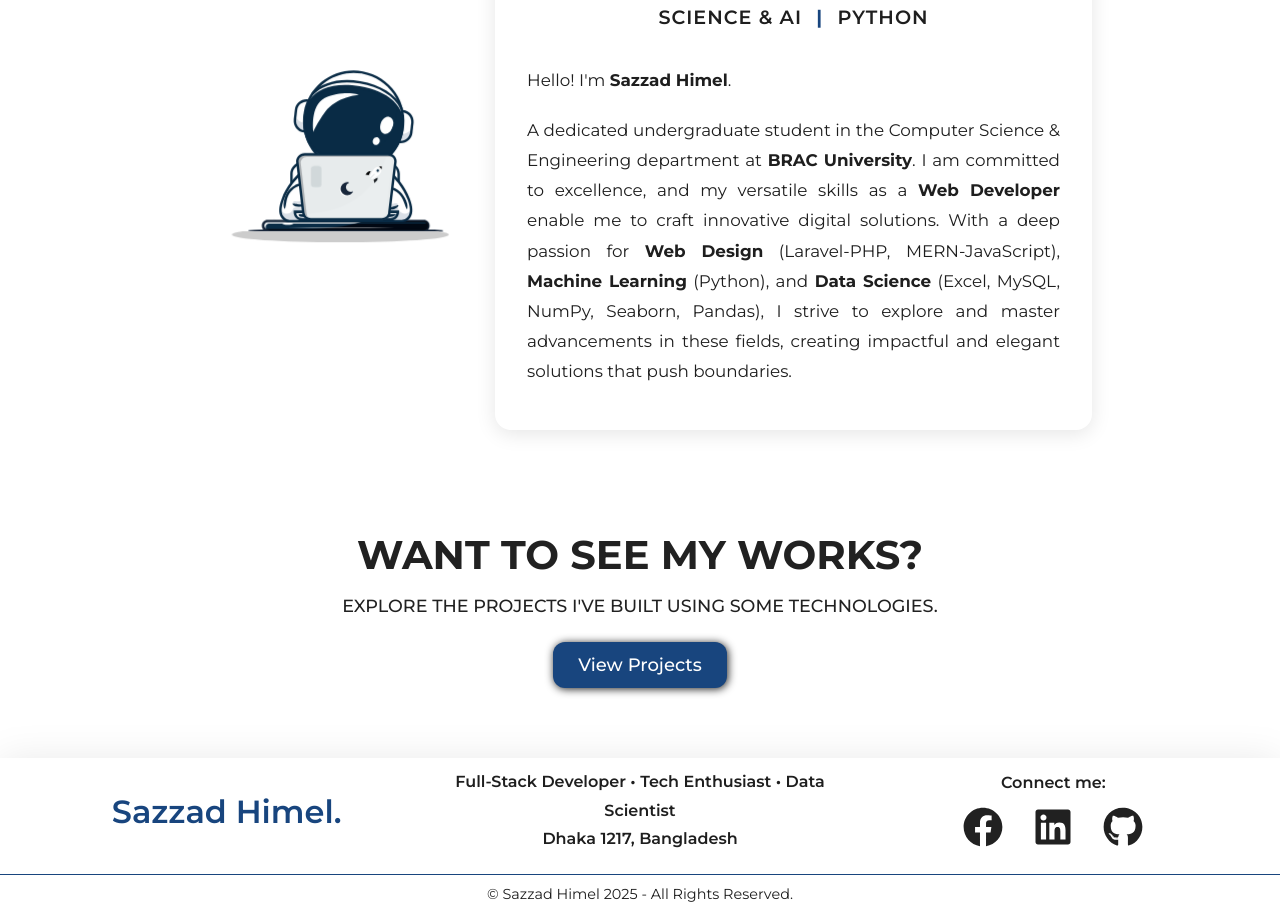
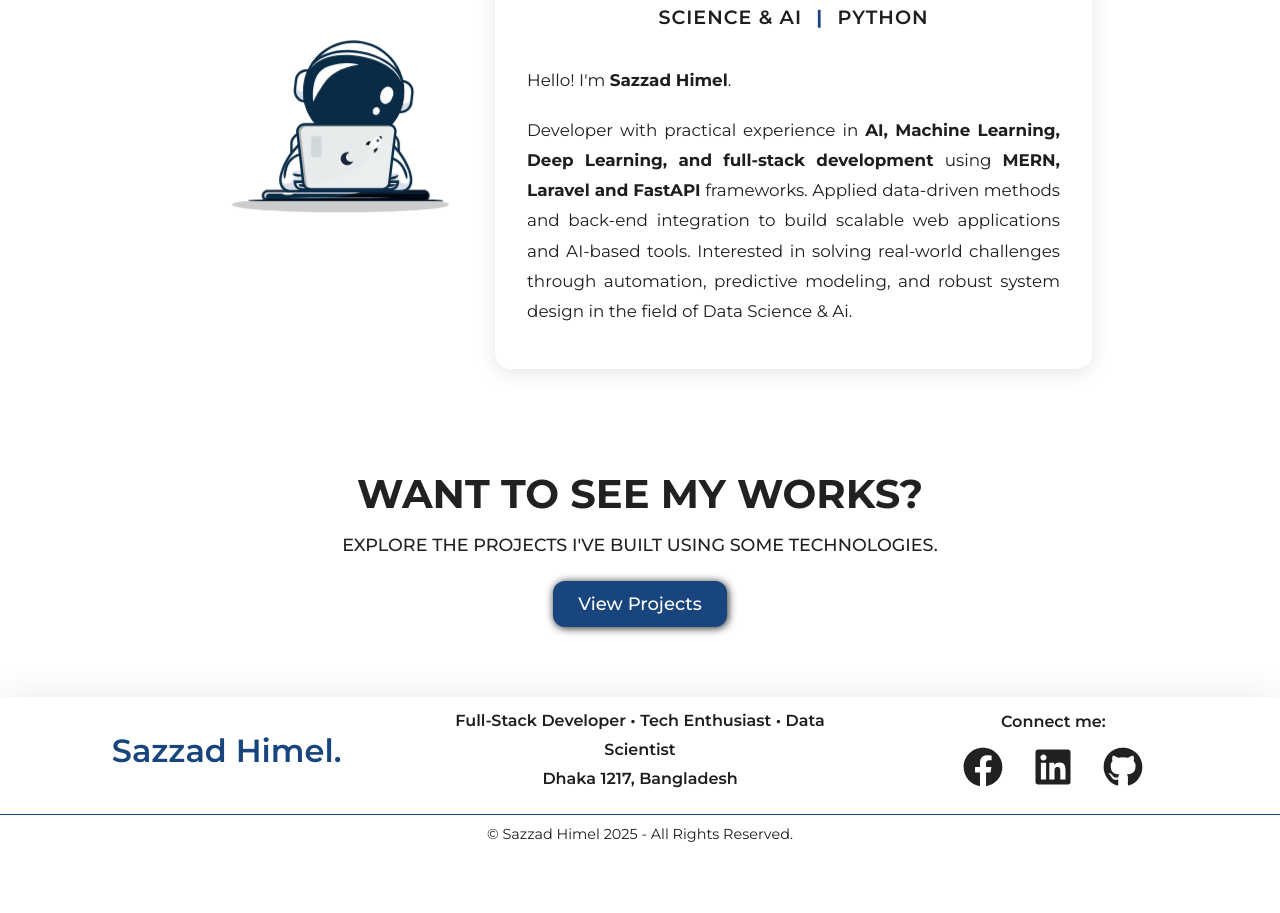
Before and after one commit to SazzadHimel/Sazzad-Himel, a React (Vite) app: page / in a window 1280 px wide. Shown: the part 926-1839 px from the top of the page. After the commit the page ends 1779 px from the top, so only its background shows below. Built offline with nearby package versions, Linux system fonts and the light colour scheme.

Commit message:
CV Updated - 16/8/25

```diff
--- a/src/Components/About/About.jsx
+++ b/src/Components/About/About.jsx
@@ -21,10 +21,10 @@ const About = () => {
           <div className="about-right">
             <p className="about-intro">Hello! I'm <strong>Sazzad Himel</strong>.</p>
             <p>
-              A dedicated undergraduate student in the Computer Science & Engineering department at <strong>BRAC University</strong>.
-              I am committed to excellence, and my versatile skills as a <strong>Web Developer</strong> enable me to craft innovative digital solutions.
-              With a deep passion for <strong>Web Design</strong> (Laravel-PHP, MERN-JavaScript), <strong>Machine Learning</strong> (Python), and <strong>Data Science</strong> (Excel, MySQL, NumPy, Seaborn, Pandas),
-              I strive to explore and master advancements in these fields, creating impactful and elegant solutions that push boundaries.
+            Developer with practical experience in <strong>AI, Machine Learning, Deep Learning, and full-stack development </strong>
+            using <strong>MERN, Laravel and FastAPI</strong> frameworks. Applied data-driven methods and back-end integration to
+            build scalable web applications and AI-based tools. Interested in solving real-world challenges through automation,
+            predictive modeling, and robust system design in the field of Data Science & Ai.
             </p>
           </div>
         </div>
@@ -32,9 +32,8 @@ const About = () => {
         <div className="about-content">
           <p className="about-extra">Outside tech, I’m a tea lover and enjoy meeting new people 🤝🍵</p>
           <ul className="experience-list">
-            <li><strong>Senior Executive</strong> | Creative Department | BRAC University Computer Club <br /> <span>(October 2023 - November 2024)</span></li>
-            <li><strong>Executive</strong> | Graphic Designer | Institute of Young Talent (IYT) <br /> <span>(July 2023 - July 2024)</span></li>
-            <li><strong>Senior Executive</strong> | Event Management | BRAC University Research For Development Club <br /> <span>(May 2023 - Feb 2024)</span></li>
+            <li><strong>Former Senior Executive</strong> | Creative Department | BRAC University Computer Club <br /> <span>(Oct 2021 - Dec 2024)</span></li>
+            <li><strong>Former Senior Executive</strong> | Event Management | BRAC University Research For Development Club <br /> <span>(Apr 2023 - Jun 2024)</span></li>
           </ul>
         </div>
       </div>
--- a/src/Components/Home/Home.jsx
+++ b/src/Components/Home/Home.jsx
@@ -19,10 +19,10 @@ return (
                     </h2>
                     <p className="about-intro">Hello! I'm <strong>Sazzad Himel</strong>.</p>
                     <p>
-                    A dedicated undergraduate student in the Computer Science & Engineering department at <strong>BRAC University</strong>.
-                    I am committed to excellence, and my versatile skills as a <strong>Web Developer</strong> enable me to craft innovative digital solutions.
-                    With a deep passion for <strong>Web Design</strong> (Laravel-PHP, MERN-JavaScript), <strong>Machine Learning</strong> (Python), and <strong>Data Science</strong> (Excel, MySQL, NumPy, Seaborn, Pandas),
-                    I strive to explore and master advancements in these fields, creating impactful and elegant solutions that push boundaries.
+                    Developer with practical experience in <strong>AI, Machine Learning, Deep Learning, and full-stack development </strong>
+                    using <strong>MERN, Laravel and FastAPI</strong> frameworks. Applied data-driven methods and back-end integration to
+                    build scalable web applications and AI-based tools. Interested in solving real-world challenges through automation,
+                    predictive modeling, and robust system design in the field of Data Science & Ai.
                     </p>
                 </div>
             </div>
--- a/src/Resources/Achievemnets.jsx
+++ b/src/Resources/Achievemnets.jsx
@@ -81,5 +81,6 @@ export const achievements = [
         details: `
         <p>Emphasized project-based learning, real datasets, and dashboard creation using Tableau and Power BI.</p>
         `,
+        link: 'https://drive.google.com/file/d/1xdhMUbmR6YtNC8mAj6-6uXQLDWNzt_h1/view',
     },
 ];
```
Also changed, not shown: 1 other file (tests, documents, lock files or other folders).
